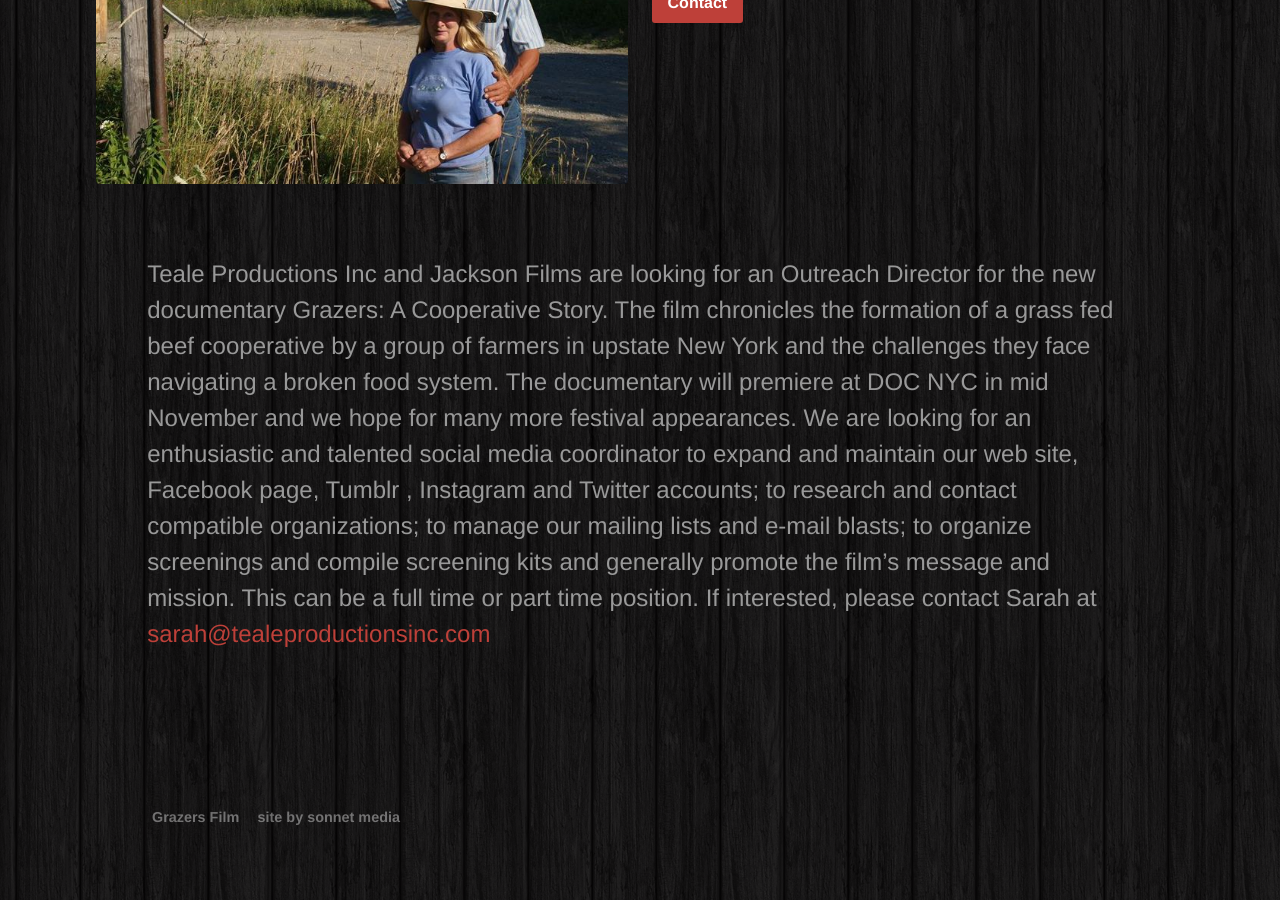
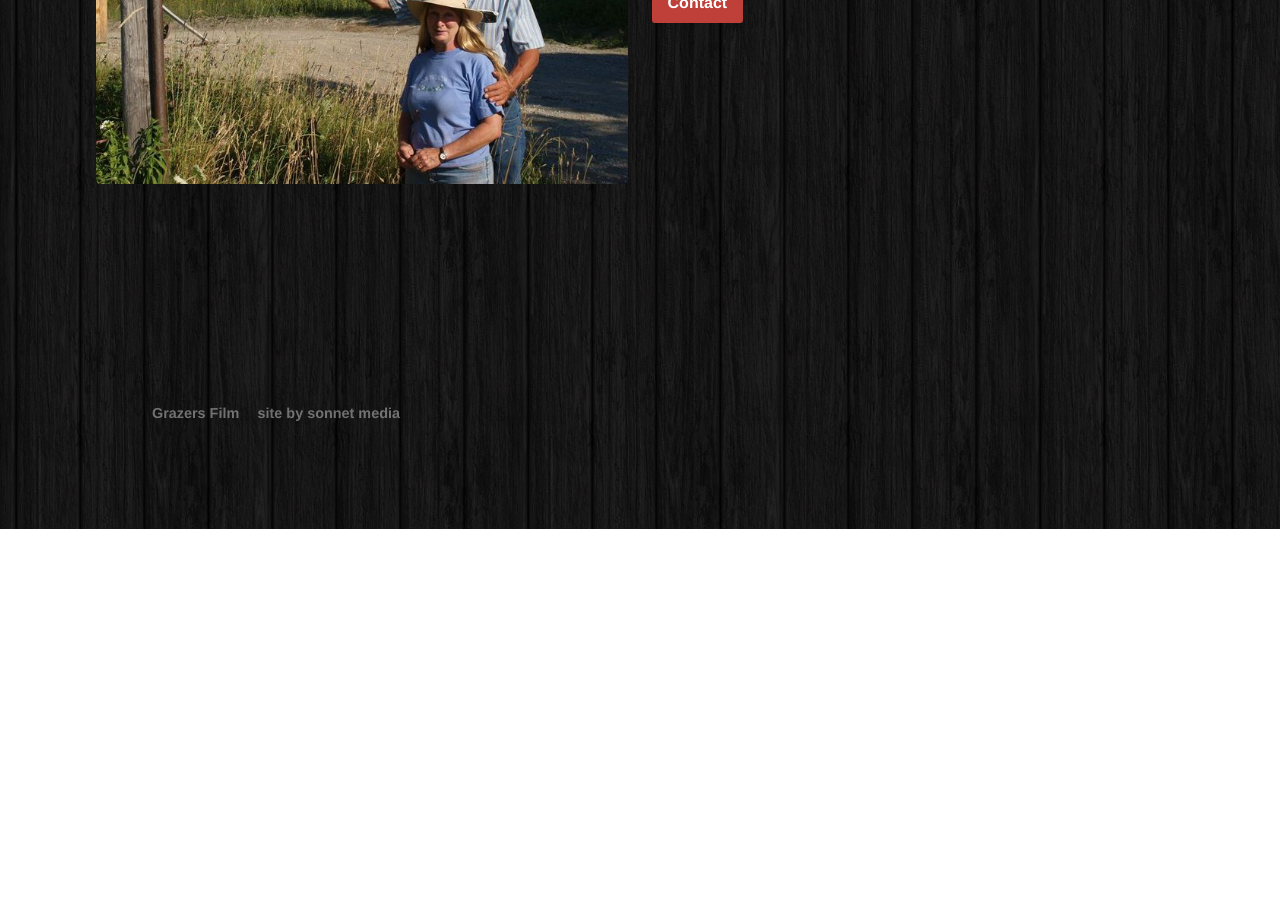
Before and after one commit to Grazers/grazersfilm, a Jekyll site: the page built from _pages/home.md, in a window 1280 px wide and 900 px high, scrolled down 2777 px. Built offline with Jekyll 4.4.1, drawn with Linux system fonts in a browser that asks for light colours; after the commit the page ends 3306 px from its top, so only the background shows below that; part of the change alters nothing that is shown.

```diff
--- a/_config.yml
+++ b/_config.yml
@@ -22,7 +22,7 @@ simple_form_api_token:
 directory_assets_img: /assets/img/
 
 # options (social)
-# facebook_id:
+facebook_id: grazersdoc
 twitter_id: budparr
 
 sass:
--- a/_includes/global/footer.html
+++ b/_includes/global/footer.html
@@ -24,11 +24,11 @@ display a full width background image, respectively
 
 <hr />
 
-
+{% comment %}
   <p class="lead centered">Teale Productions Inc and Jackson Films are looking for an Outreach Director for the new documentary Grazers: A Cooperative Story. The film chronicles the formation of a grass fed beef cooperative by a group of farmers in upstate New York and the challenges they face navigating a broken food system. The documentary will premiere at DOC NYC in mid November and we hope for many more festival appearances. We are looking for an enthusiastic and talented social media coordinator to expand and maintain our web site, Facebook page, Tumblr , Instagram and Twitter accounts; to research and contact compatible organizations; to manage our mailing lists and e-mail blasts; to organize screenings and compile screening kits and generally promote the film’s message and mission. This can be a full time or part time position.
  If interested, please contact Sarah at <a href="mailto:sarah@tealeproductionsinc.com">sarah@tealeproductionsinc.com</a>
  </p>
-
+{% endcomment %}
 
 
 
```
